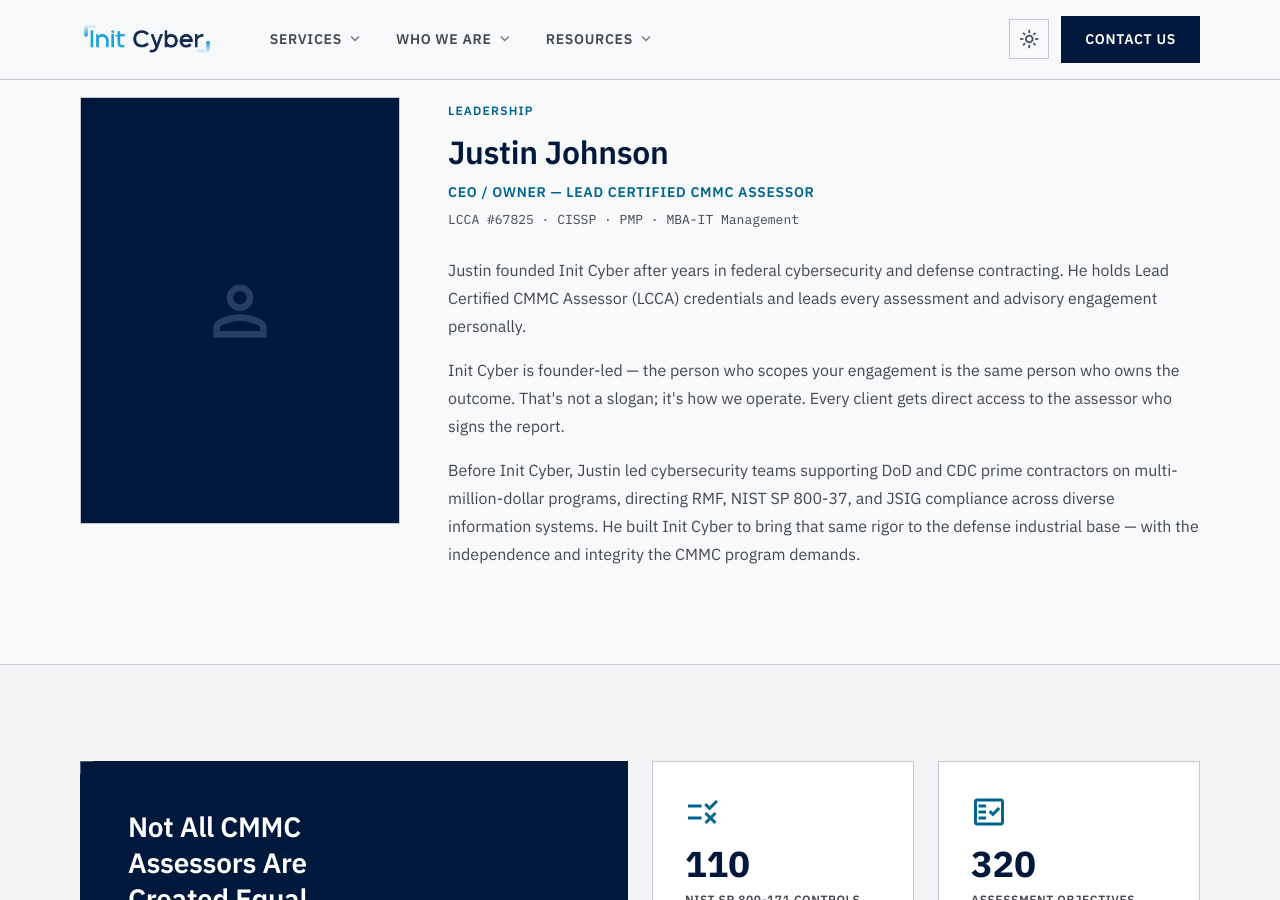
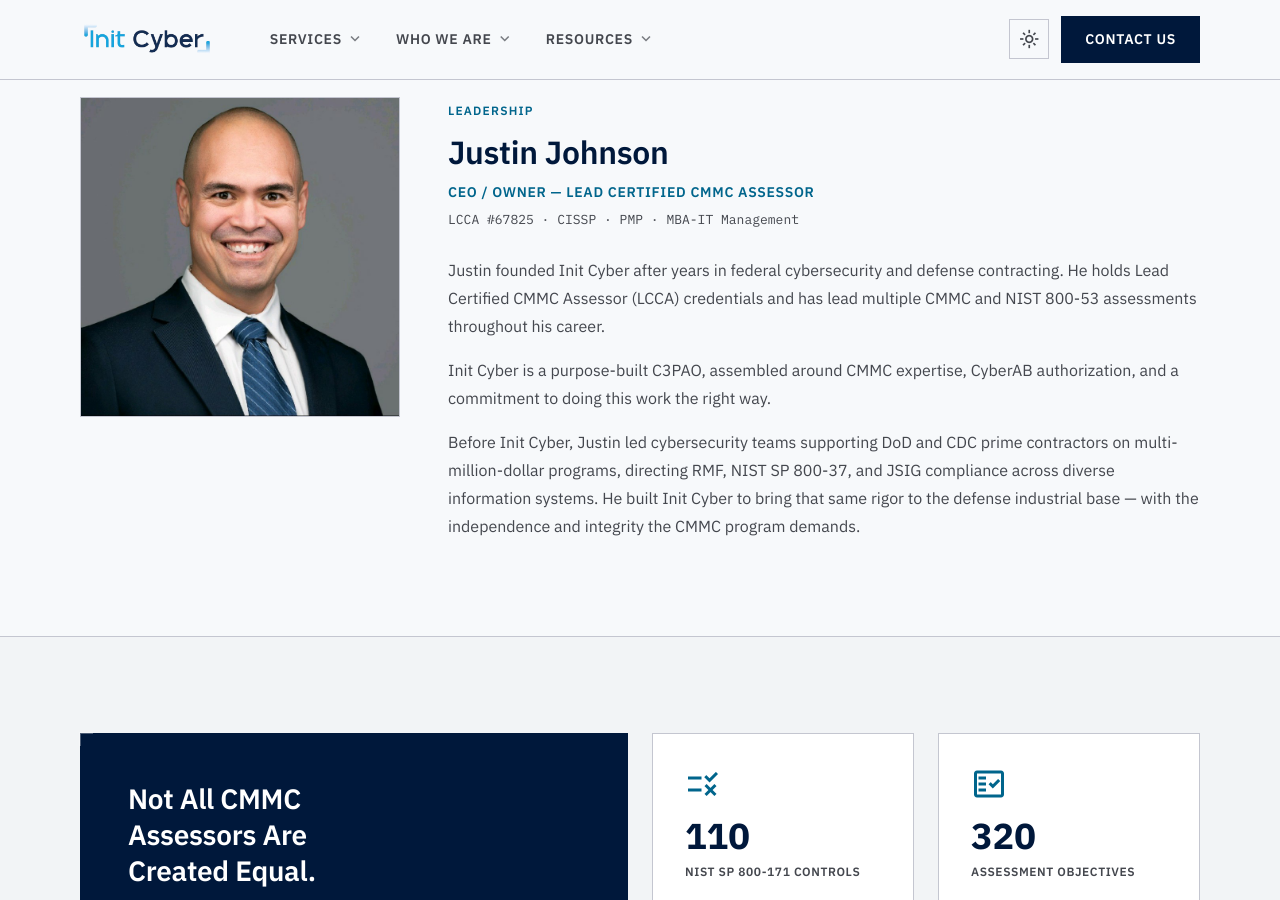
Before and after one commit to initcyber/initcyber.github.io, a Jekyll site: the page built from about.md, in a window 1280 px wide and 900 px high, scrolled down 1347 px. Built offline with Jekyll 4.4.1, drawn with Linux system fonts in a browser that asks for light colours.

Commit message:
Add leadership bio photo

```diff
--- a/_layouts/about-page.html
+++ b/_layouts/about-page.html
@@ -50,22 +50,21 @@
     </div>
   </div>
 </section>
+
 <!-- Leadership -->
 <section class="about-leadership">
   <div class="container">
     <div class="leadership-bio">
       <div class="leadership-photo">
-        <div class="leadership-photo-placeholder">
-          <span class="material-symbols-outlined">person</span>
-        </div>
+        <img src="/images/team/bio-photo.jpg" alt="Justin Johnson — CEO / Owner, Init Cyber" />
       </div>
       <div class="leadership-bio-content">
         <span class="section-tag">Leadership</span>
         <h2 class="section-heading">Justin Johnson</h2>
         <p class="leadership-role">CEO / Owner — Lead Certified CMMC Assessor</p>
         <p class="leadership-certs">LCCA #67825 · CISSP · PMP · MBA-IT Management</p>
-        <p>Justin founded Init Cyber after years in federal cybersecurity and defense contracting. He holds Lead Certified CMMC Assessor (LCCA) credentials and leads every assessment and advisory engagement personally.</p>
-        <p>Init Cyber is founder-led — the person who scopes your engagement is the same person who owns the outcome. That's not a slogan; it's how we operate. Every client gets direct access to the assessor who signs the report.</p>
+        <p>Justin founded Init Cyber after years in federal cybersecurity and defense contracting. He holds Lead Certified CMMC Assessor (LCCA) credentials and has lead multiple CMMC and NIST 800-53 assessments throughout his career.</p>
+        <p>Init Cyber is a purpose-built C3PAO, assembled around CMMC expertise, CyberAB authorization, and a commitment to doing this work the right way.</p>
         <p>Before Init Cyber, Justin led cybersecurity teams supporting DoD and CDC prime contractors on multi-million-dollar programs, directing RMF, NIST SP 800-37, and JSIG compliance across diverse information systems. He built Init Cyber to bring that same rigor to the defense industrial base — with the independence and integrity the CMMC program demands.</p>
       </div>
     </div>
```
Also changed, not shown: images/team/bio-photo.jpg (added).
